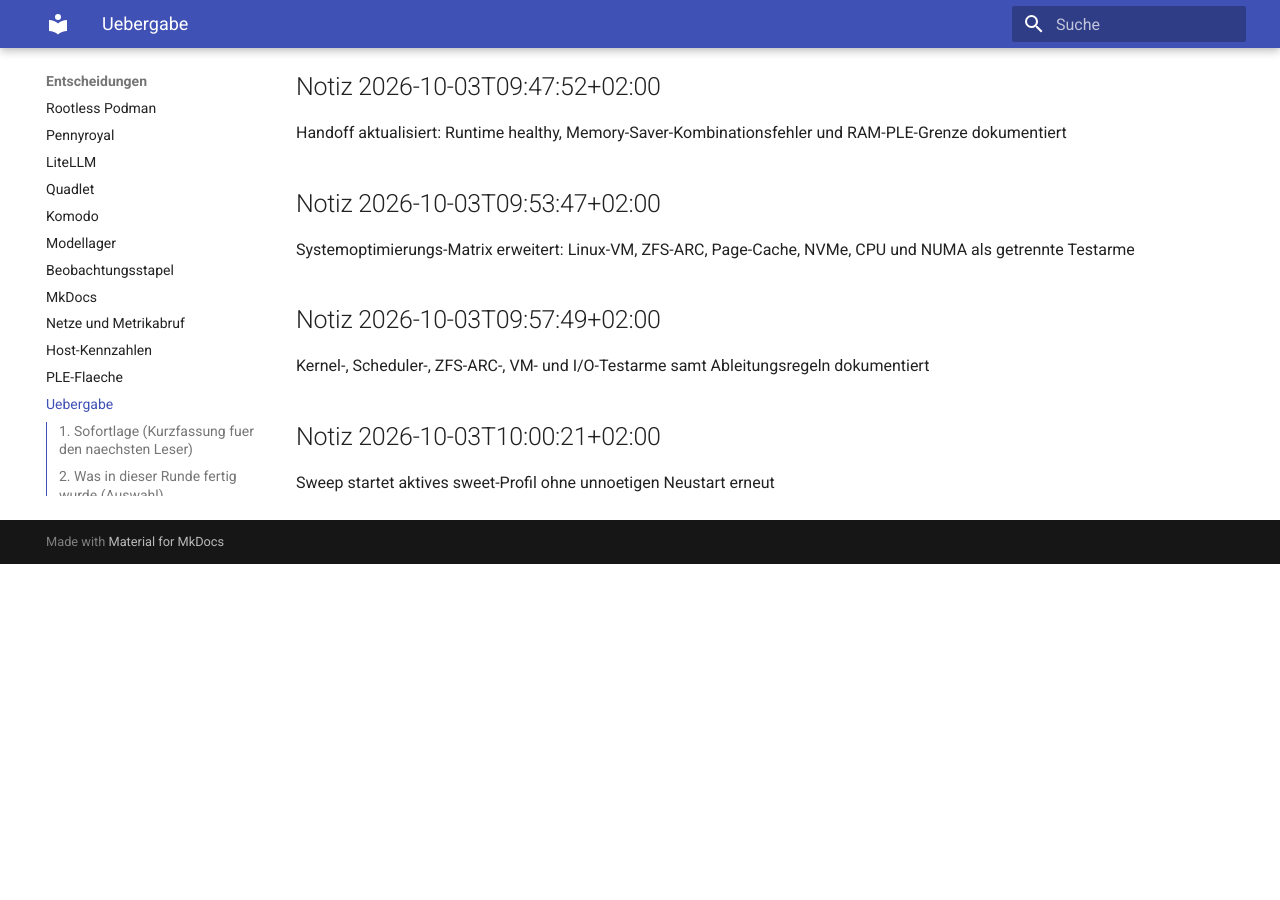
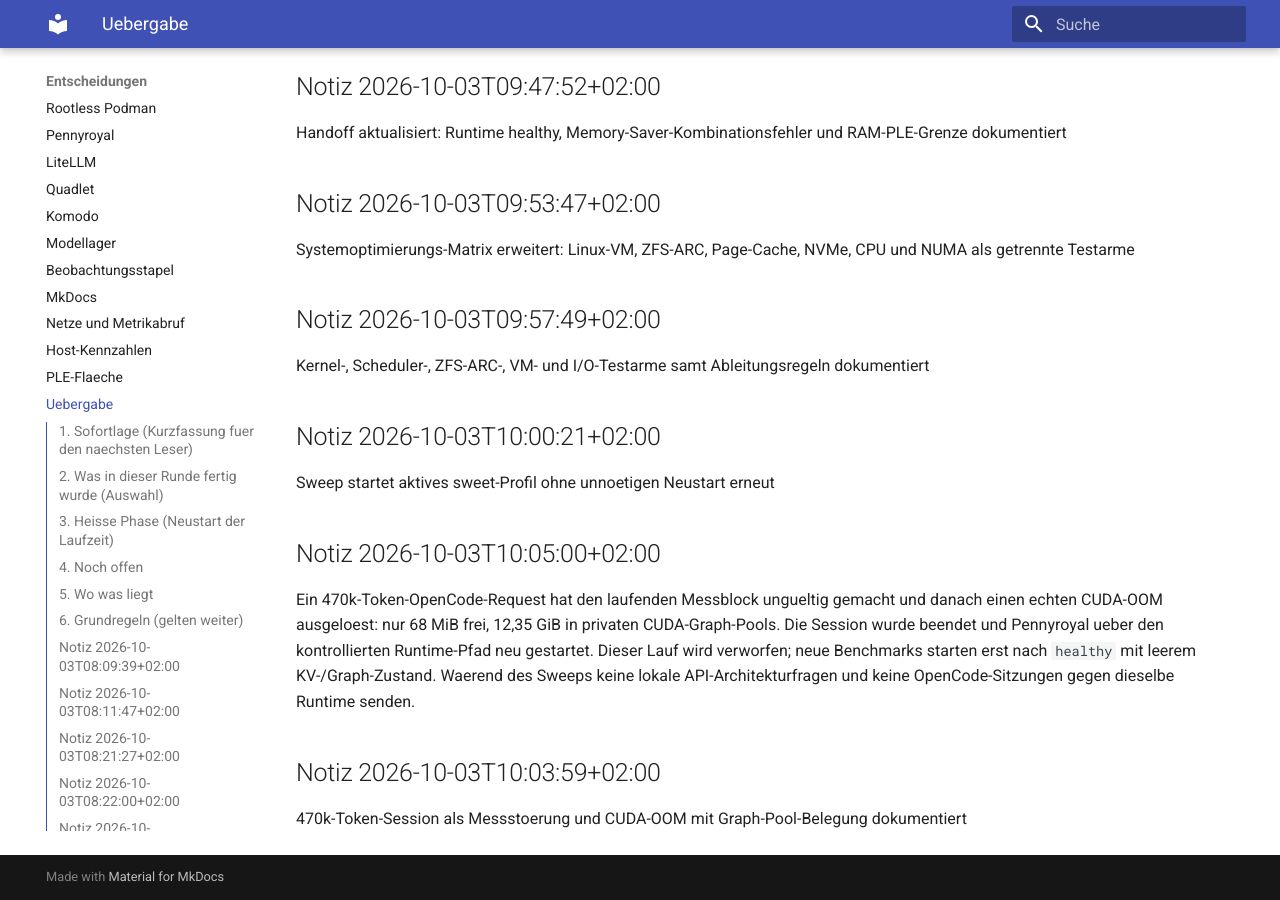
Before and after one commit to thomasdenk79-cyber/llm-infra-setup, an MkDocs documentation site: the page built from docs/HANDOFF.md, in a window 1280 px wide and 900 px high, scrolled down 5456 px. Built offline with MkDocs 1.6.1 and Material for MkDocs 9.7.7, drawn with Linux system fonts in a browser that asks for light colours; before the commit the page ends 6020 px from its top, so only the background shows below that; some of the changed text lies outside the part shown.

Commit message:
stand: 2026-10-03T10:03 gesichert (1 Dateien)

```diff
--- a/docs/HANDOFF.md
+++ b/docs/HANDOFF.md
@@ -1,4 +1,4 @@
-Zuletzt gesichert: 2026-10-03T10:00:21+02:00 durch `scripts/session-checkpoint.sh`
+Zuletzt gesichert: 2026-10-03T10:03:59+02:00 durch `scripts/session-checkpoint.sh`
 
 # Arbeitsstand und Uebergabe
 
@@ -218,3 +218,17 @@ Kernel-, Scheduler-, ZFS-ARC-, VM- und I/O-Testarme samt Ableitungsregeln dokume
 ## Notiz 2026-10-03T10:00:21+02:00
 
 Sweep startet aktives sweet-Profil ohne unnoetigen Neustart erneut
+
+## Notiz 2026-10-03T10:05:00+02:00
+
+Ein 470k-Token-OpenCode-Request hat den laufenden Messblock ungueltig gemacht
+und danach einen echten CUDA-OOM ausgeloest: nur 68 MiB frei, 12,35 GiB in
+privaten CUDA-Graph-Pools. Die Session wurde beendet und Pennyroyal ueber den
+kontrollierten Runtime-Pfad neu gestartet. Dieser Lauf wird verworfen; neue
+Benchmarks starten erst nach `healthy` mit leerem KV-/Graph-Zustand. Waerend
+des Sweeps keine lokale API-Architekturfragen und keine OpenCode-Sitzungen
+gegen dieselbe Runtime senden.
+
+## Notiz 2026-10-03T10:03:59+02:00
+
+470k-Token-Session als Messstoerung und CUDA-OOM mit Graph-Pool-Belegung dokumentiert
```
